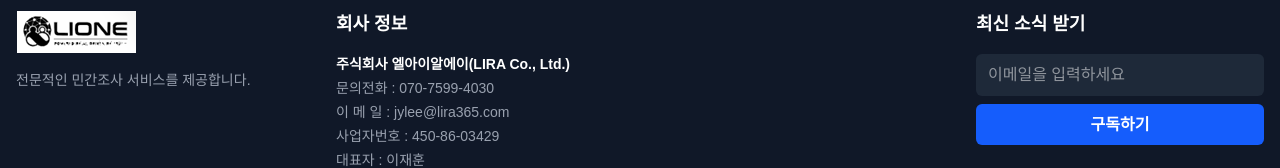
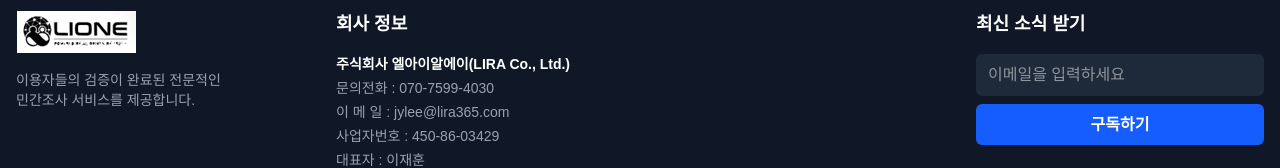
Before and after one commit to hykwon-dot/lira-repo, a Next.js app: page / in a window 1280 px wide. Shown: the part 2229-2397 px from the top of the page. Built offline with nearby package versions, Linux system fonts and the light colour scheme; no server answers; the database is empty.

Commit message:
Update footer description text

```diff
--- a/src/app/Footer.tsx
+++ b/src/app/Footer.tsx
@@ -26,7 +26,10 @@ export default function Footer() {
                 className="h-auto w-auto"
               />
             </div>
-            <p className="text-sm">전문적인 민간조사 서비스를 제공합니다.</p>
+            <p className="text-sm whitespace-pre-line">
+              이용자들의 검증이 완료된 전문적인{"\n"}
+              민간조사 서비스를 제공합니다.
+            </p>
           </div>
           <div className="md:col-span-2">
             <h3 className="text-lg font-bold text-white mb-4">회사 정보</h3>
```
